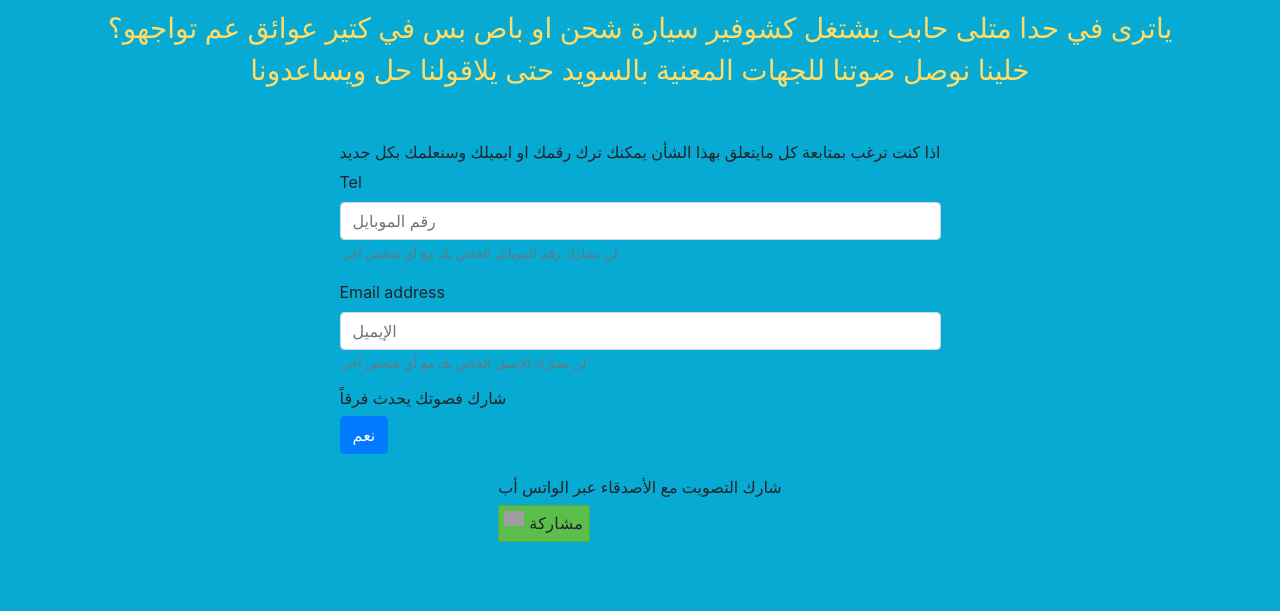
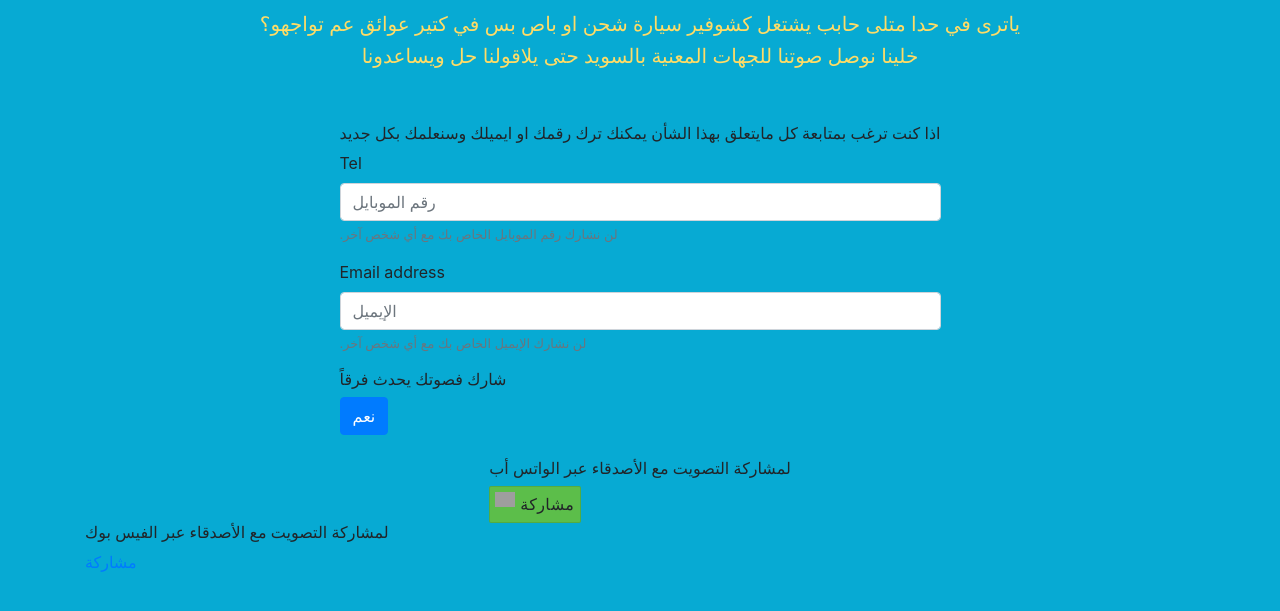
Before and after one commit to SamerSenbol/surveyApp, a PHP site: page / in a window 1280 px wide. Shown: the top 611 px of the page. Run offline with PHP 8.4, Linux system fonts and the light colour scheme; some libraries are stand-ins or nearby versions; grey boxes are pictures that could not be loaded.

Commit message:
Adding the FB share button.

```diff
--- a/index.php
+++ b/index.php
@@ -3,8 +3,8 @@ include "./includes/html-start.php";
 ?>
     <div class="container">
         <div class="row justify-content-md-center">
-            <h3>ياترى في حدا متلى حابب يشتغل كشوفير سيارة شحن او باص بس في كتير عوائق عم تواجهو؟</h3>
-            <h3>خلينا نوصل صوتنا للجهات المعنية بالسويد حتى يلاقولنا حل ويساعدونا</h3>
+            <h5>ياترى في حدا متلى حابب يشتغل كشوفير سيارة شحن او باص بس في كتير عوائق عم تواجهو؟</h5>
+            <h5>خلينا نوصل صوتنا للجهات المعنية بالسويد حتى يلاقولنا حل ويساعدونا</h5>
             <form action="insert.php" method="POST">
                 <div class="form-group"> <br><br>
                     <h6>اذا كنت ترغب بمتابعة كل مايتعلق بهذا الشأن يمكنك ترك رقمك او ايميلك وسنعلمك بكل جديد</h6>
@@ -23,9 +23,16 @@ include "./includes/html-start.php";
         </div>
         <div class="row justify-content-md-center">
             <div class="whatsup">
-                <h6>شارك التصويت مع الأصدقاء عبر الواتس أب</h6>
+                <h6>لمشاركة التصويت مع الأصدقاء عبر الواتس أب</h6>
                 <a data-text="شارك فصوتك يحدث فرقاً" data-link="http://www.doitonline.se/" class="whatsapp w3_whatsapp_btn w3_whatsapp_btn_large">مشاركة</a>
             </div>
+        </div>
+        <div class="row justify-content-md-center">
+            <div id="fb-root"></div>
+                <script async defer crossorigin="anonymous" src="https://connect.facebook.net/en_US/sdk.js#xfbml=1&version=v4.0&appId=356632788307657&autoLogAppEvents=1"></script>
+            </div>
+            <h6>لمشاركة التصويت مع الأصدقاء عبر الفيس بوك </h6>
+            <div class="fb-share-button" data-href="http://www.doitonline.se/" data-layout="button_count" data-size="large"><a target="_blank" href="https://www.facebook.com/sharer/sharer.php?u=http%3A%2F%2Fwww.doitonline.se%2F&amp;src=sdkpreparse" class="fb-xfbml-parse-ignore">مشاركة</a></div>
         </div>
     </div>
 
--- a/style.css
+++ b/style.css
@@ -3,7 +3,7 @@ body{
     padding: 12px;
 }
 
-h3{
+h5{
     color:#FFDC66
 }
 .w3_whatsapp_btn {
```
